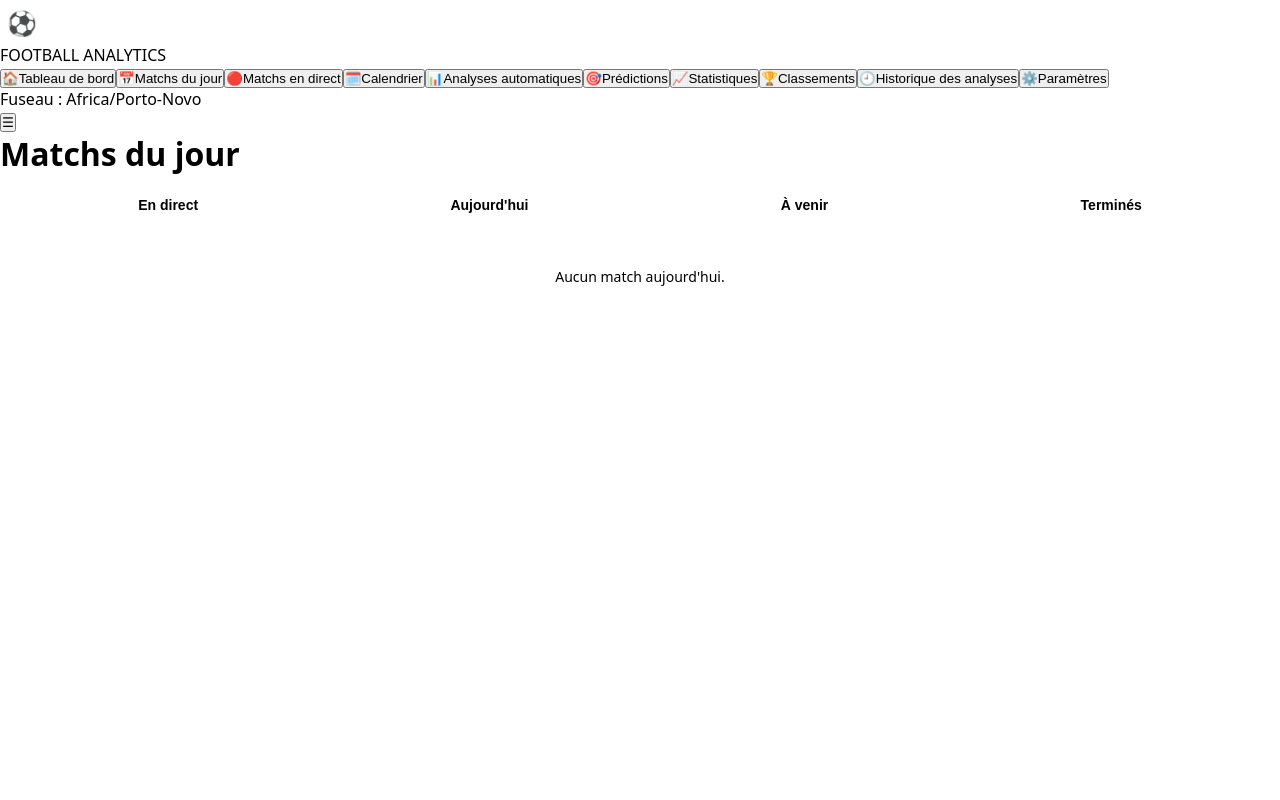
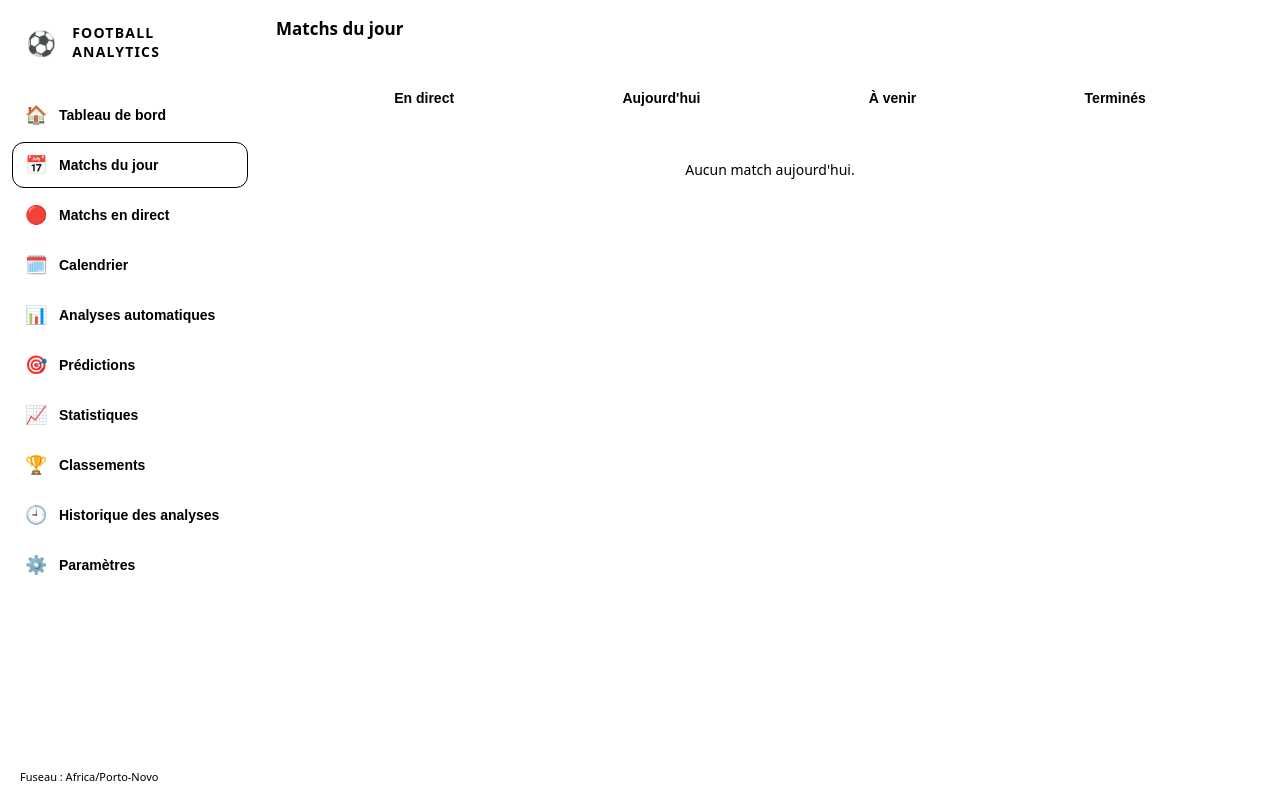
Before and after one commit to poutoualfred860-web/football-analytics, a React (Vite) app: page / in a window 1280 px wide. Built offline with nearby package versions, Linux system fonts and the light colour scheme.

Commit message:
Add sidebar styles and animations

```diff
--- a/src/styles.css
+++ b/src/styles.css
@@ -287,3 +287,201 @@ body {
   color: var(--menthe);
   border-color: var(--menthe);
 }
+/* ===== Plateforme : barre latérale ===== */
+.plateforme {
+  display: flex;
+  min-height: 100%;
+}
+
+.barre-laterale {
+  position: fixed;
+  top: 0;
+  bottom: 0;
+  left: 0;
+  width: 280px;
+  max-width: 85%;
+  display: flex;
+  flex-direction: column;
+  background: var(--surface);
+  border-right: 1px solid var(--bordure);
+  padding: calc(16px + env(safe-area-inset-top, 0px)) 12px
+    calc(16px + env(safe-area-inset-bottom, 0px));
+  overflow-y: auto;
+  transform: translateX(-100%);
+  transition: transform 0.25s ease;
+  z-index: 30;
+}
+
+.barre-laterale.ouverte {
+  transform: translateX(0);
+}
+
+.fond-menu {
+  position: fixed;
+  inset: 0;
+  background: rgba(5, 9, 24, 0.6);
+  z-index: 20;
+  animation: apparition 0.2s ease;
+}
+
+.marque {
+  display: flex;
+  align-items: center;
+  gap: 10px;
+  padding: 4px 8px 16px;
+  border-bottom: 1px solid var(--bordure);
+  margin-bottom: 12px;
+}
+
+.marque-nom {
+  font-size: 14px;
+  font-weight: 800;
+  letter-spacing: 1.2px;
+  color: var(--menthe);
+}
+
+.menu {
+  display: flex;
+  flex-direction: column;
+  gap: 4px;
+  flex: 1;
+}
+
+.menu-item {
+  display: flex;
+  align-items: center;
+  gap: 12px;
+  padding: 11px 12px;
+  font-size: 14px;
+  font-weight: 600;
+  text-align: left;
+  color: var(--texte-doux);
+  background: none;
+  border: 1px solid transparent;
+  border-radius: 12px;
+  cursor: pointer;
+  transition: background 0.15s ease, color 0.15s ease;
+}
+
+.menu-item:hover {
+  background: var(--surface-2);
+  color: var(--texte);
+}
+
+.menu-item.actif {
+  color: var(--menthe);
+  background: var(--surface-2);
+  border-color: var(--menthe);
+}
+
+.menu-icone {
+  width: 22px;
+  text-align: center;
+  font-size: 18px;
+}
+
+.pied-menu {
+  margin-top: 12px;
+  padding: 0 8px;
+  font-size: 11px;
+  color: var(--texte-doux);
+}
+
+/* ===== Zone principale ===== */
+.zone-principale {
+  flex: 1;
+  min-width: 0;
+}
+
+.haut {
+  position: sticky;
+  top: 0;
+  z-index: 10;
+  display: flex;
+  align-items: center;
+  gap: 12px;
+  height: calc(56px + env(safe-area-inset-top, 0px));
+  padding: env(safe-area-inset-top, 0px) 16px 0;
+  background: var(--fond);
+  border-bottom: 1px solid var(--bordure);
+}
+
+.haut-titre {
+  font-size: 17px;
+  font-weight: 700;
+}
+
+.bouton-menu {
+  width: 40px;
+  height: 40px;
+  font-size: 20px;
+  color: var(--menthe);
+  background: var(--surface);
+  border: 1px solid var(--bordure);
+  border-radius: 10px;
+  cursor: pointer;
+}
+
+.contenu {
+  max-width: 960px;
+  margin: 0 auto;
+  padding: 16px 16px 32px;
+}
+
+/* Les onglets restent sous l'en-tête fixe */
+.onglets {
+  top: calc(56px + env(safe-area-inset-top, 0px));
+}
+
+/* ===== Animations discrètes ===== */
+@keyframes apparition {
+  from {
+    opacity: 0;
+    transform: translateY(6px);
+  }
+  to {
+    opacity: 1;
+    transform: none;
+  }
+}
+
+.carte-match,
+.section-prep {
+  animation: apparition 0.3s ease;
+}
+
+.carte-match {
+  transition: border-color 0.15s ease;
+}
+
+.carte-match:hover {
+  border-color: var(--menthe);
+}
+
+@media (prefers-reduced-motion: reduce) {
+  * {
+    animation: none !important;
+    transition: none !important;
+  }
+}
+
+/* ===== Tablette et ordinateur : barre toujours visible ===== */
+@media (min-width: 768px) {
+  .barre-laterale {
+    transform: none;
+    max-width: none;
+    width: 260px;
+  }
+
+  .zone-principale {
+    margin-left: 260px;
+  }
+
+  .bouton-menu,
+  .fond-menu {
+    display: none;
+  }
+
+  .contenu {
+    padding: 24px 24px 40px;
+  }
```
